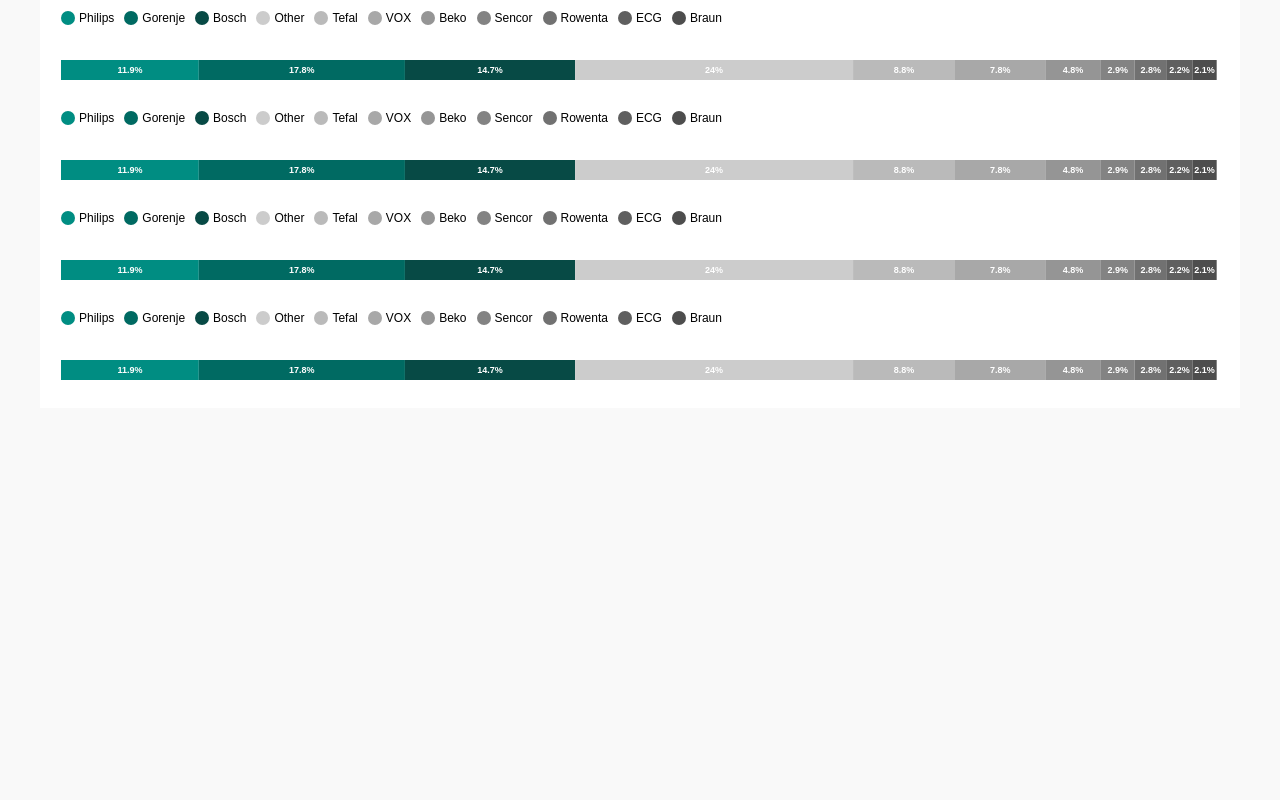
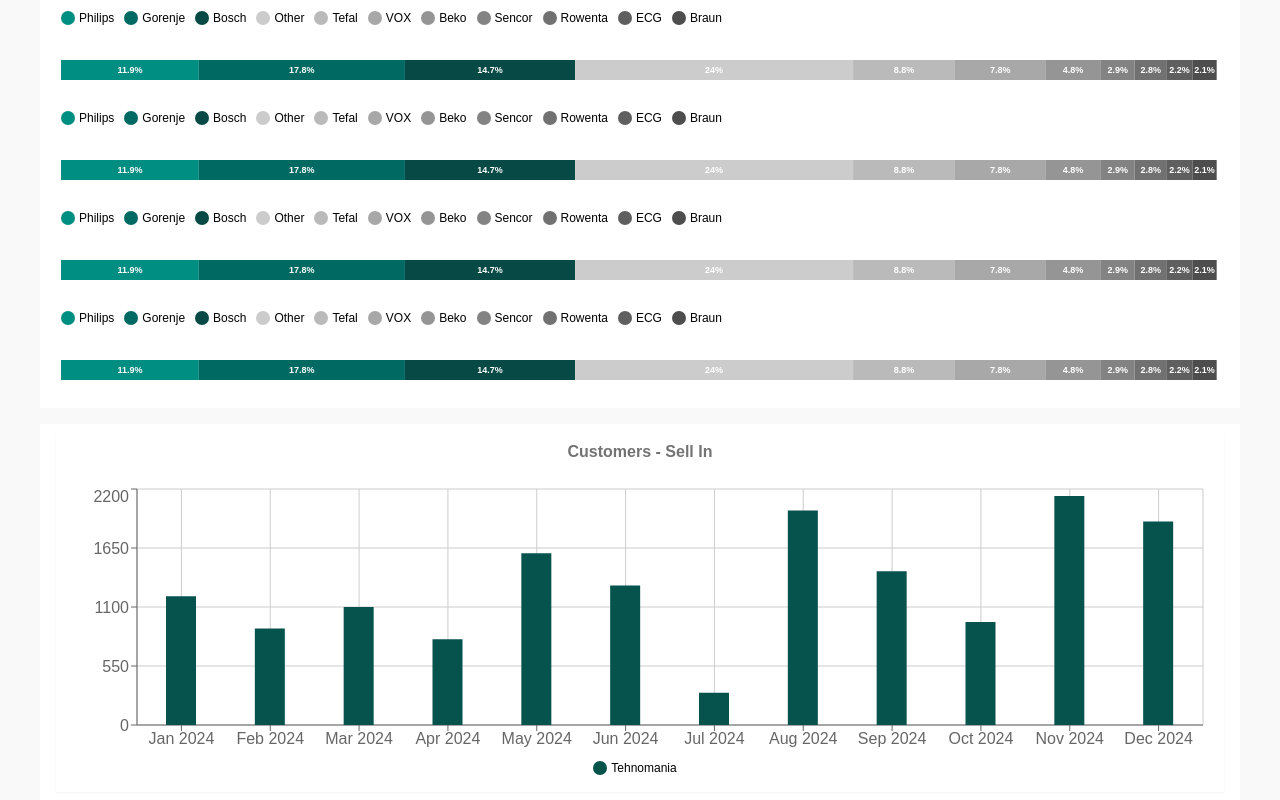
Before and after one commit to bobadj/hyper-care, a Next.js app: page / in a window 1280 px wide. Shown: the part 665-1465 px from the top of the page. Before the commit the page ends 1073 px from the top, so only its background shows below. Built offline with nearby package versions, Linux system fonts and the light colour scheme.

Commit message:
customers line chart

```diff
--- /dev/null
+++ b/src/app/components/RetailerChart/index.tsx
@@ -0,0 +1,69 @@
+import { toSnakeCase } from '@/app/utils';
+import React from 'react';
+import {
+  BarChart,
+  Bar,
+  XAxis,
+  YAxis,
+  Tooltip,
+  CartesianGrid,
+  ResponsiveContainer,
+  Legend,
+} from 'recharts';
+
+type RetailerChartData = {
+  name: string;
+  customer: Array<{ name: string; value: number }>;
+};
+
+type RetailerChartProps = {
+  data: RetailerChartData[];
+  title?: string;
+  barColor?: `#${string}`;
+};
+
+export default function RetailerChart({
+  title = 'Customers - Sell In',
+  data,
+  barColor = '#06524c',
+}: RetailerChartProps) {
+  const chartData = data.map((item) => {
+    const obj = { name: item.name };
+    const customers = (item.customer || []).reduce(
+      (arr, c) => ({ ...arr, [toSnakeCase(c.name)]: c.value }),
+      {},
+    );
+    return {
+      name: obj.name,
+      ...customers,
+    };
+  });
+  const customers = Array.from(
+    new Set(data.flatMap((d) => d.customer.map((c) => c.name))),
+  );
+
+  return (
+    <div className="bg-white px-4 py-2 shadow-xs">
+      <h2 className="text-center font-bold mb-4 text-neutral-500 mb-5">
+        {title}
+      </h2>
+      <ResponsiveContainer width="100%" height={300}>
+        <BarChart data={chartData} barSize={30}>
+          <CartesianGrid strokeDashoffset={3} />
+          <XAxis dataKey="name" />
+          <YAxis />
+          <Legend
+            iconType="circle"
+            formatter={(name: string) => (
+              <span className="text-black text-xs capitalize">{name}</span>
+            )}
+          />
+          <Tooltip />
+          {(customers || []).map((customer, i) => (
+            <Bar dataKey={toSnakeCase(customer)} key={i} fill={barColor} />
+          ))}
+        </BarChart>
+      </ResponsiveContainer>
+    </div>
+  );
+}
--- a/src/app/page.tsx
+++ b/src/app/page.tsx
@@ -1,5 +1,7 @@
 'use client';
+
 import BrandShare from './components/BrandShare';
+import RetailerChart from './components/RetailerChart';
 
 const sdaData = [
   { name: 'Philips', value: 11.9 },
@@ -29,6 +31,21 @@
   { name: 'Other', value: 4.1 },
 ];
 
+const customerSellInData = [
+  { name: 'Jan 2024', customer: [{ name: 'Tehnomania', value: 1200 }] },
+  { name: 'Feb 2024', customer: [{ name: 'Tehnomania', value: 900 }] },
+  { name: 'Mar 2024', customer: [{ name: 'Tehnomania', value: 1100 }] },
+  { name: 'Apr 2024', customer: [{ name: 'Tehnomania', value: 800 }] },
+  { name: 'May 2024', customer: [{ name: 'Tehnomania', value: 1600 }] },
+  { name: 'Jun 2024', customer: [{ name: 'Tehnomania', value: 1300 }] },
+  { name: 'Jul 2024', customer: [{ name: 'Tehnomania', value: 300 }] },
+  { name: 'Aug 2024', customer: [{ name: 'Tehnomania', value: 2000 }] },
+  { name: 'Sep 2024', customer: [{ name: 'Tehnomania', value: 1434 }] },
+  { name: 'Oct 2024', customer: [{ name: 'Tehnomania', value: 961 }] },
+  { name: 'Nov 2024', customer: [{ name: 'Tehnomania', value: 2135 }] },
+  { name: 'Dec 2024', customer: [{ name: 'Tehnomania', value: 1898 }] },
+];
+
 export default function Home() {
   return (
     <div className="grid grid-cols-2 gap-4 pt-4">
@@ -40,6 +57,9 @@
         <BrandShare.Bar data={sdaData} />
         <BrandShare.Bar data={sdaData} />
       </div>
+      <div className="col-span-2 bg-white px-4 py-2">
+        <RetailerChart data={customerSellInData} />
+      </div>
     </div>
   );
 }
```
